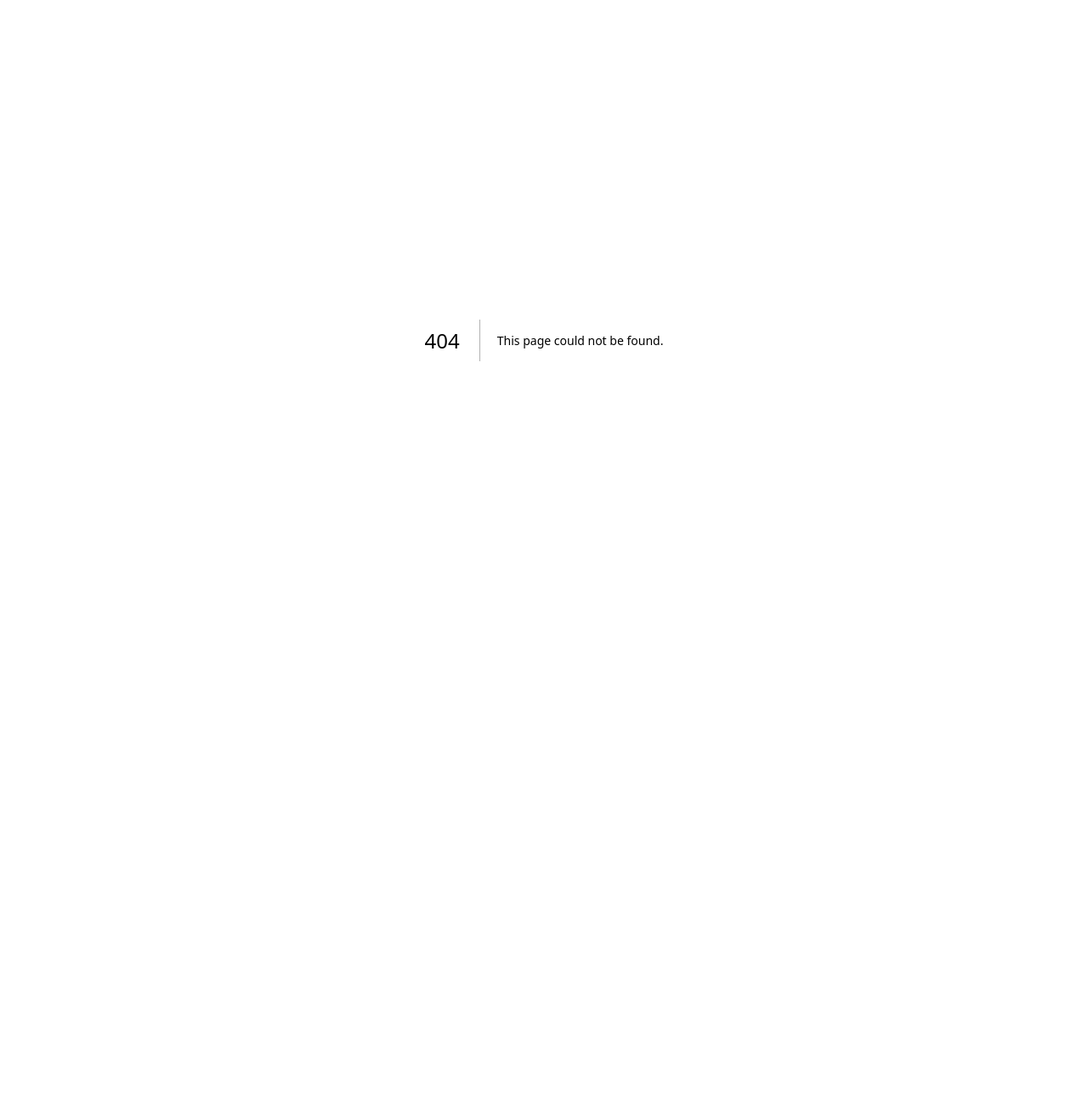
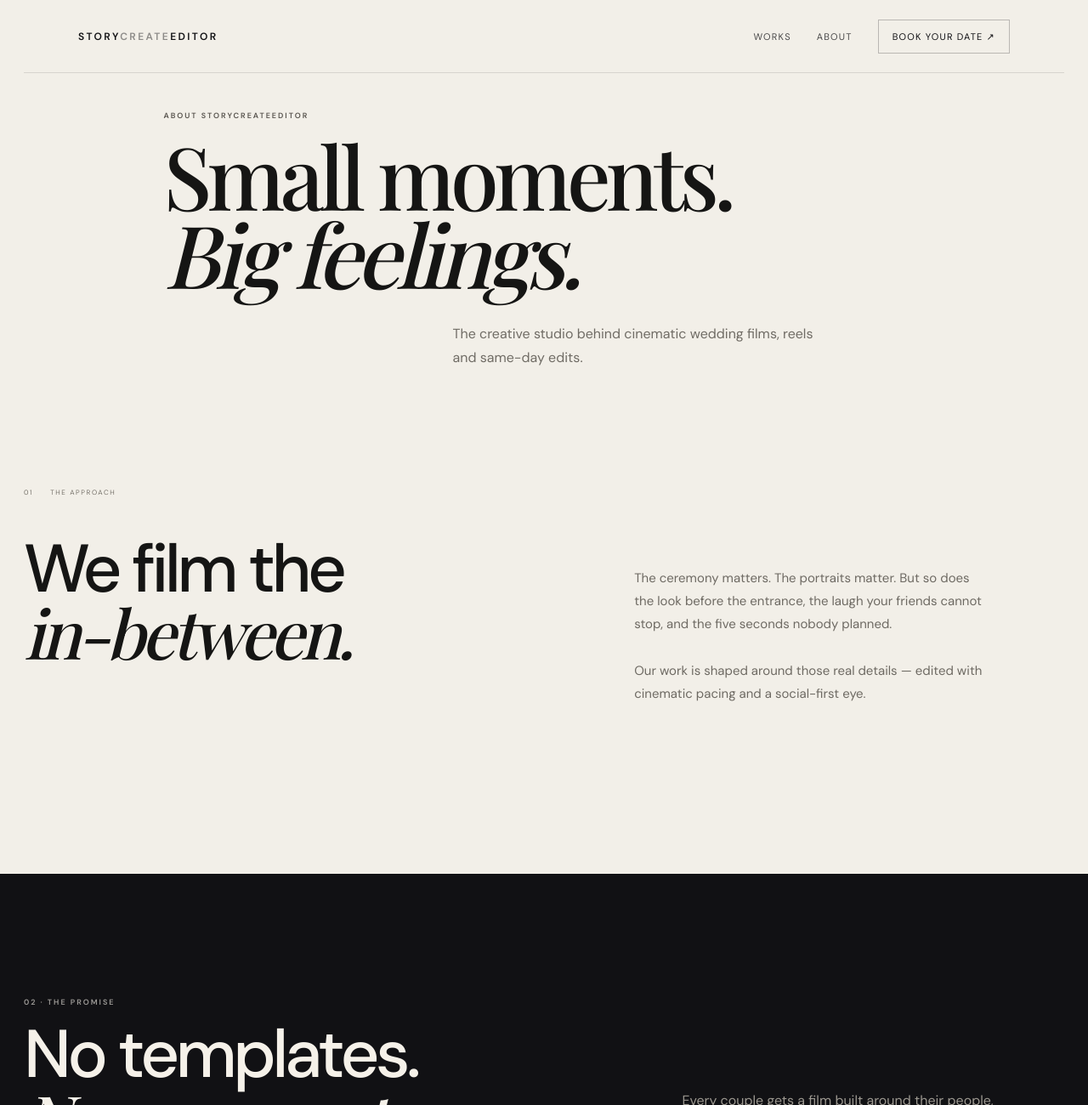
Before and after one commit to akshatpatidar27june-bit/BILLING-SYSTEM, a Next.js app: page /about in a window 1280 px wide. Before the commit this address had no page. Shown: the top 1300 px of the page at 85% size. Before the commit the page ends 800 px from the top, so only its background shows below. Built offline with nearby package versions, Linux system fonts and the light colour scheme; a web font is replaced by a local one.

Commit message:
feat: add focused about page

```diff
--- /dev/null
+++ b/app/about/page.tsx
@@ -0,0 +1,10 @@
+export default function AboutPage() {
+  return (
+    <main className="archive-page">
+      <nav className="archive-nav container"><a className="brand" href="/">STORY<span>CREATE</span>EDITOR</a><div className="nav-links"><a href="/works">Works</a><a href="/about">About</a><a className="nav-cta" href="/book">Book your date ↗</a></div></nav>
+      <header className="archive-hero container"><p className="eyebrow dark-eyebrow">ABOUT STORYCREATEEDITOR</p><h1>Small moments.<br /><em>Big feelings.</em></h1><p>The creative studio behind cinematic wedding films, reels and same-day edits.</p></header>
+      <section className="about-strip container" style={{paddingTop:20}}><div className="section-label"><span>01</span><span>THE APPROACH</span></div><div className="about-strip-content"><h2>We film the<br /><em>in-between.</em></h2><div><p>The ceremony matters. The portraits matter. But so does the look before the entrance, the laugh your friends cannot stop, and the five seconds nobody planned.</p><p>Our work is shaped around those real details — edited with cinematic pacing and a social-first eye.</p></div></div></section>
+      <section className="booking-banner"><div className="container booking-banner-inner"><div><p className="eyebrow">02 · THE PROMISE</p><h2>No templates.<br /><em>No copy-paste stories.</em></h2></div><div className="booking-side"><p>Every couple gets a film built around their people, their pace and their personality. From full wedding films to quick-turnaround same-day edits.</p><a className="button button-accent" href="/book">Start your enquiry ↗</a></div></div></section>
+    </main>
+  );
+}
```
